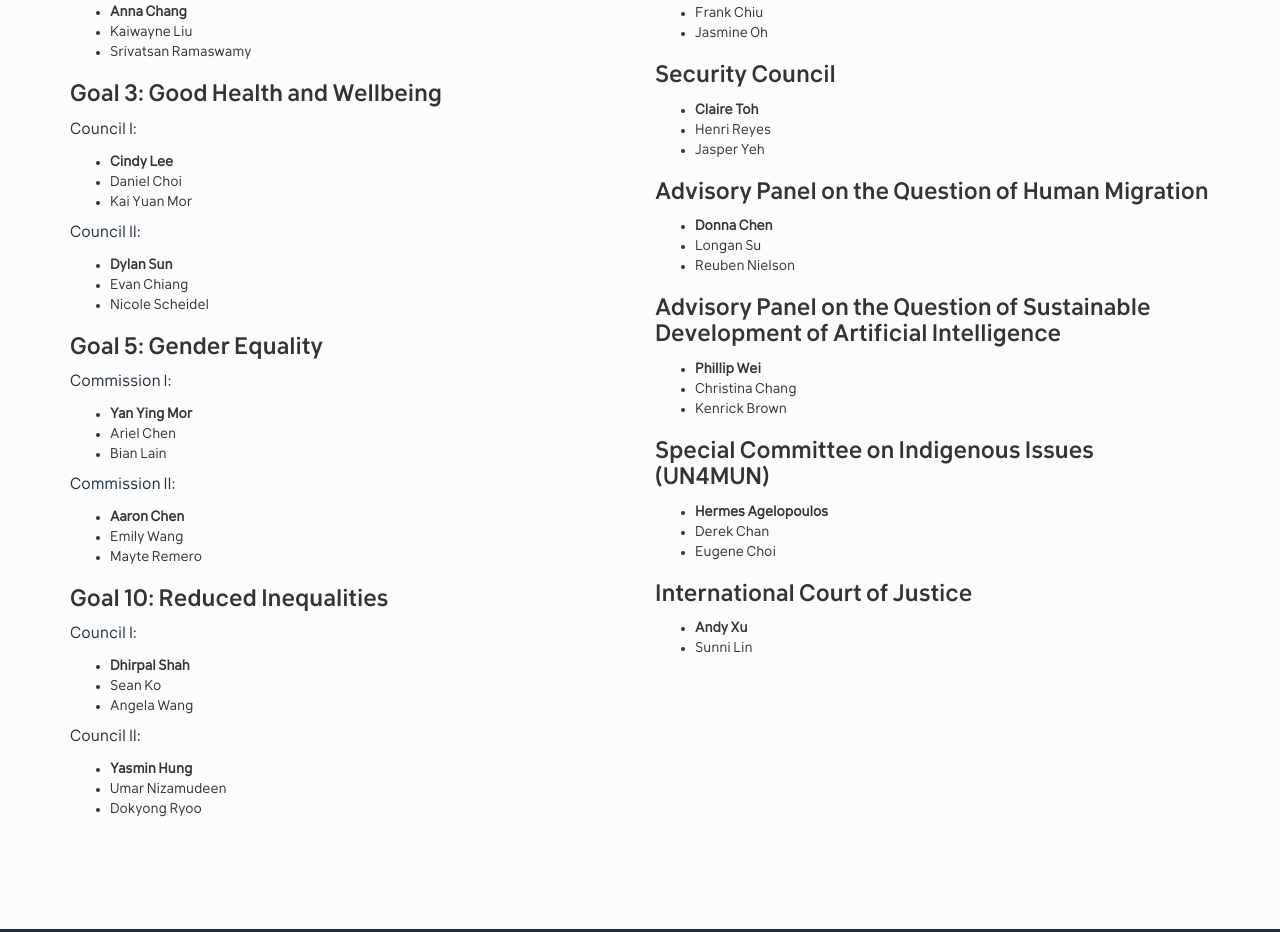
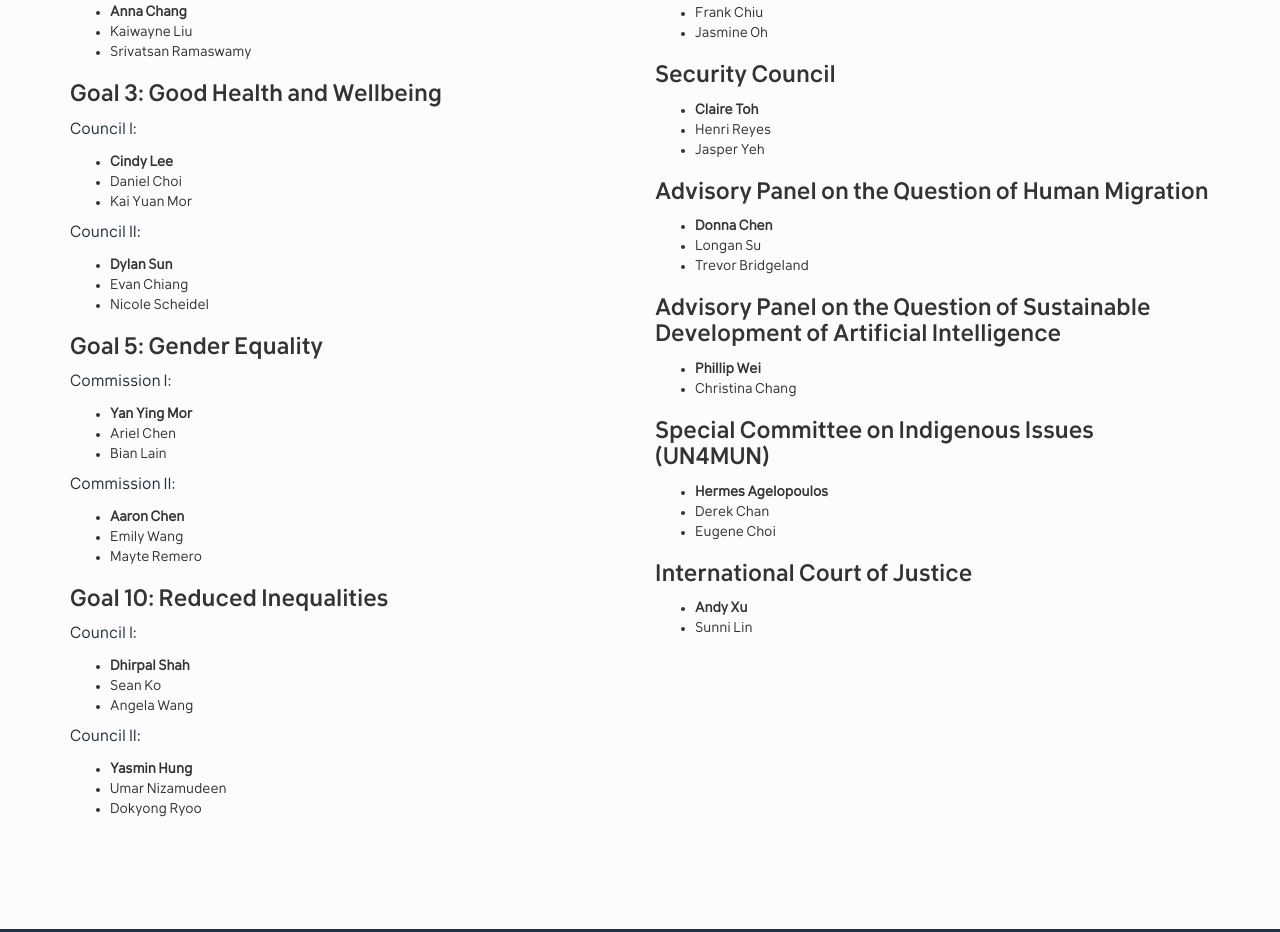
Before and after one commit to alexandernext/tasmun, a Jekyll site: the page built from officers.html, in a window 1280 px wide. Shown: the part 571-1503 px from the top of the page. Built offline with Jekyll 4.4.1, drawn with Linux system fonts in a browser that asks for light colours; some web fonts are replaced.

Commit message:
Update Officers

```diff
--- a/officers.html
+++ b/officers.html
@@ -97,7 +97,7 @@ title: Officers
     <ul>
       <li>Donna Chen</li>
       <li>Longan Su</li>
-      <li>Reuben Nielson</li>
+      <li>Trevor Bridgeland</li>
     </ul>
   </div>
   <div class="item">
@@ -105,7 +105,6 @@ title: Officers
     <ul>
       <li>Phillip Wei</li>
       <li>Christina Chang</li>
-      <li>Kenrick Brown</li>
     </ul>
   </div>
   <div class="item">
```
